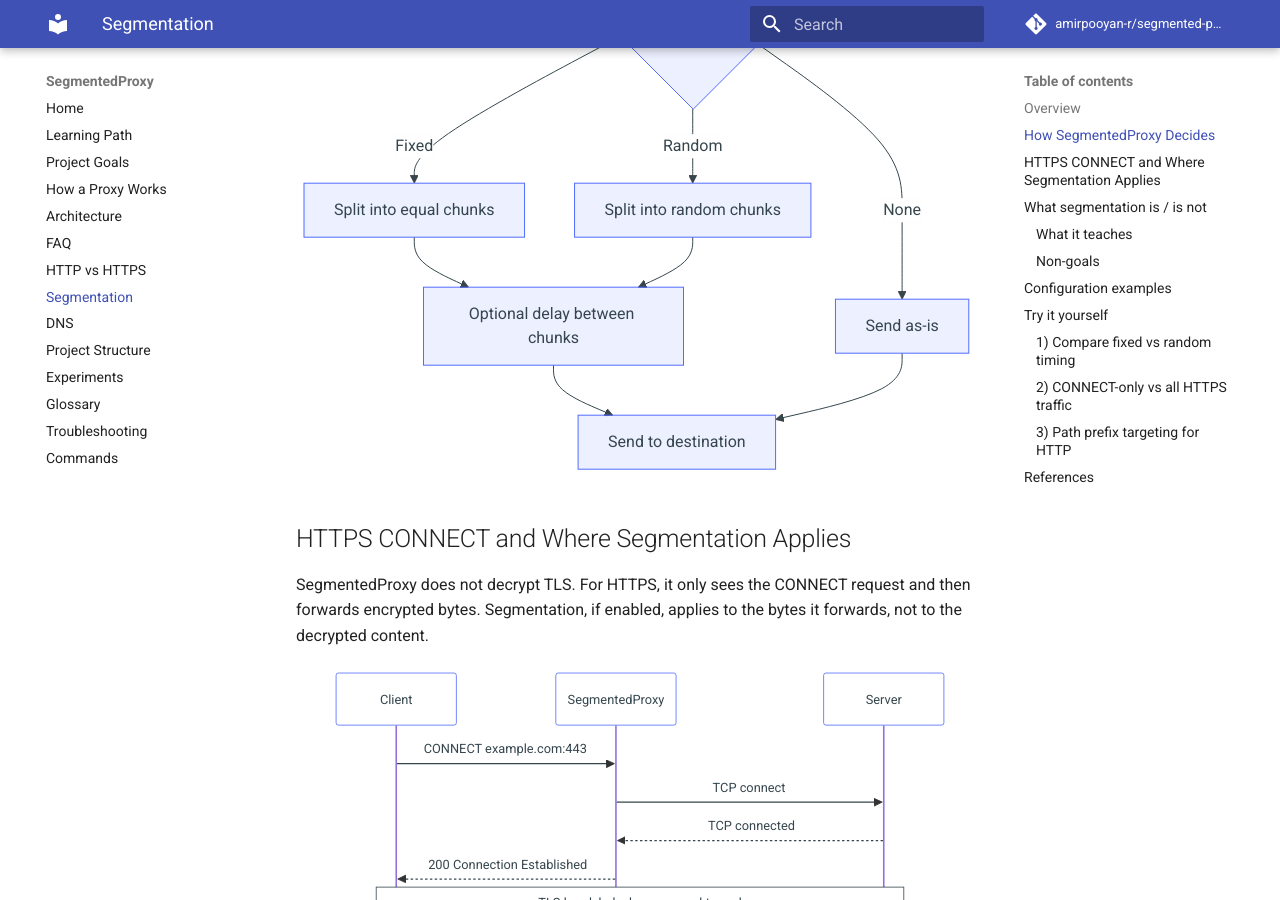
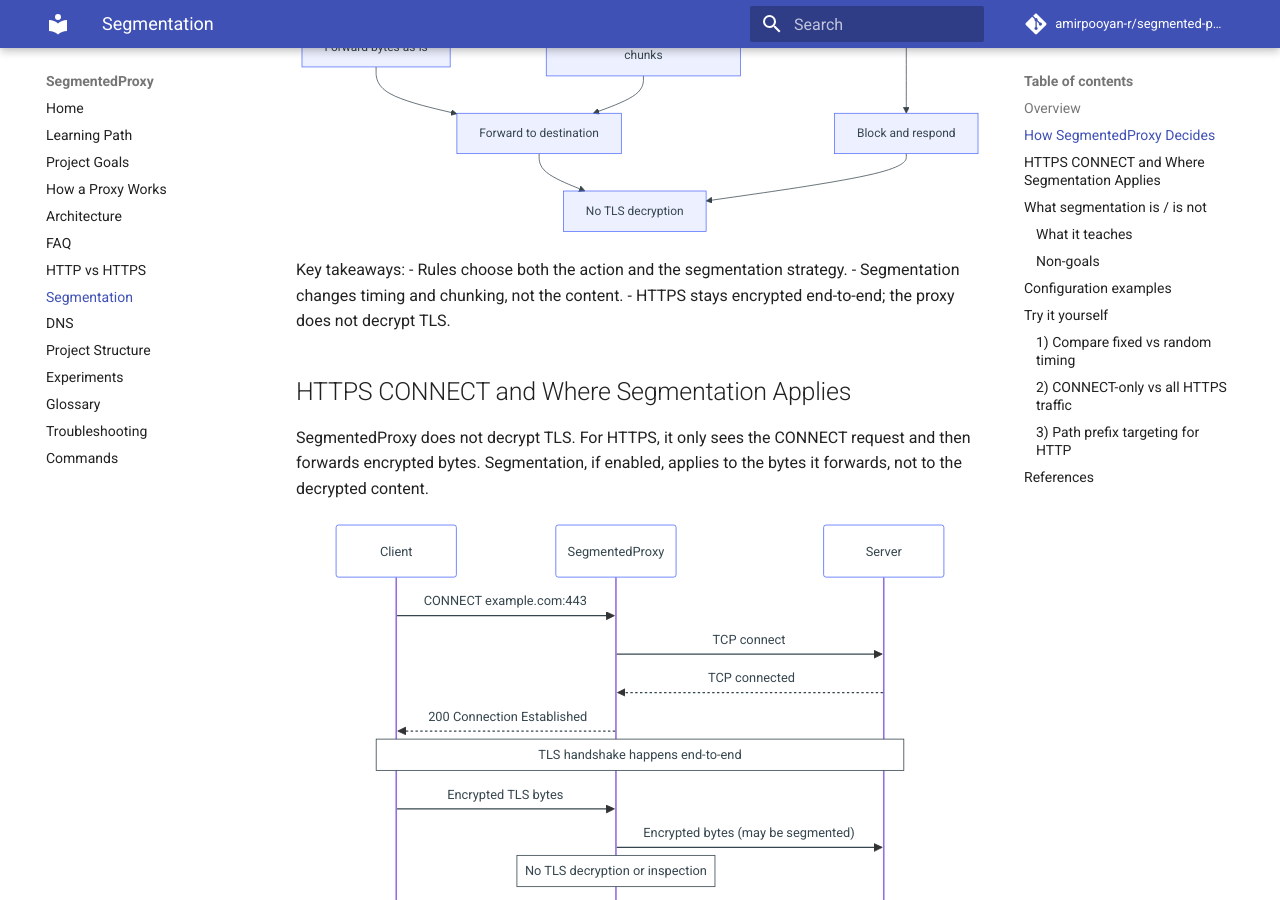
Before and after one commit to amirpooyan-r/segmented-proxy, an MkDocs documentation site: the page built from docs/SEGMENTATION.md, in a window 1280 px wide and 900 px high, scrolled down 1011 px. Built offline with MkDocs 1.6.1 and Material for MkDocs 9.7.7, drawn with Linux system fonts in a browser that asks for light colours; comment, search, counter and statistics services are not loaded.

Commit message:
docs(mermaid): fix diagram syntax
- Fix Mermaid syntax errors in HTTP vs HTTPS

- Fix Mermaid syntax errors in How a Proxy Works pages

- Fix Mermaid syntax errors in Segmentation

- Verify all docs render correctly with mkdocs-material and Mermaid

````diff
--- a/docs/SEGMENTATION.md
+++ b/docs/SEGMENTATION.md
@@ -11,19 +11,26 @@
 
 ```mermaid
 flowchart TD
-    A[Incoming request] --> B{Rule match?}
-    B -- No --> C[Default route]
-    B -- Yes --> D[Action/route chosen]
-    D --> E{Segmentation strategy?}
-    C --> E
-    E -- None --> F[Send as-is]
-    E -- Fixed --> G[Split into equal chunks]
-    E -- Random --> H[Split into random chunks]
+    A[Request arrives] --> B[Rule decides action + segment strategy]
+    B --> C{Action}
+    C -->|Direct| D{Segmentation?}
+    C -->|Upstream| D
+    C -->|Block| E[Block and respond]
+    D -->|None| F[Forward bytes as-is]
+    D -->|Fixed| G[Chunk into fixed sizes]
+    D -->|Random| H[Chunk into random sizes]
     G --> I[Optional delay between chunks]
     H --> I
-    I --> J[Send to destination]
-    F --> J
+    F --> J[Forward to destination]
+    I --> J
+    J --> K[No TLS decryption]
+    E --> K
 ```
+
+Key takeaways:
+- Rules choose both the action and the segmentation strategy.
+- Segmentation changes timing and chunking, not the content.
+- HTTPS stays encrypted end-to-end; the proxy does not decrypt TLS.
 
 ## HTTPS CONNECT and Where Segmentation Applies
 SegmentedProxy does not decrypt TLS. For HTTPS, it only sees the CONNECT request
````
Also changed, not shown: docs/HOW_A_PROXY_WORKS.md (+14 -10 lines), docs/HTTP_VS_HTTPS.md (+19 -1 lines).
